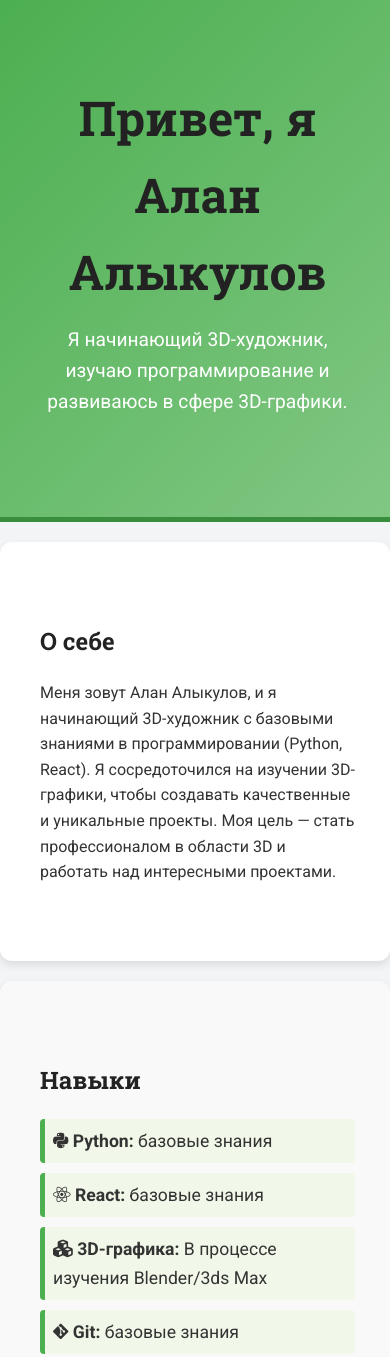
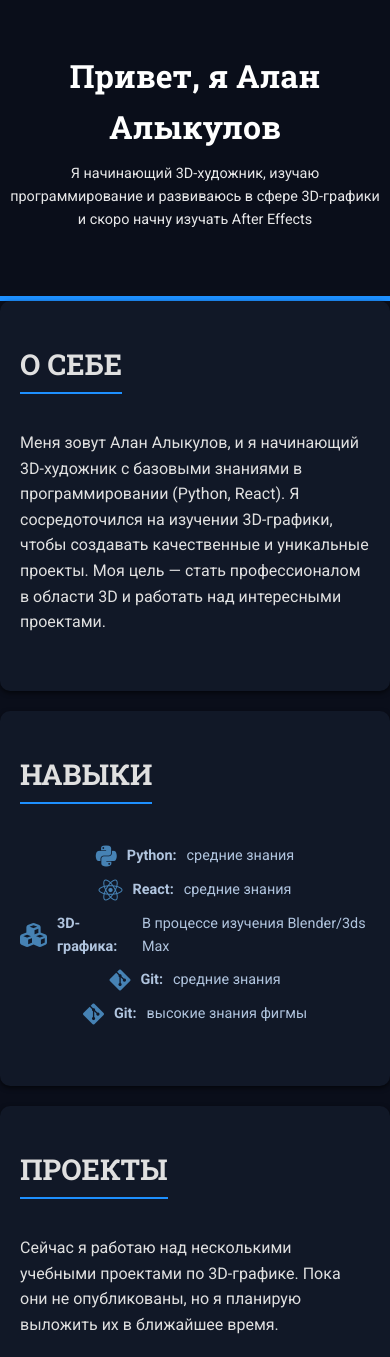
Before and after one commit to AlanAlykulov/portfolio, a plain HTML site: page index.html in a window 390 px wide. Shown: the top 1357 px of the page. Drawn offline with Linux system fonts and the light colour scheme.

Commit message:
Initial commit

```diff
--- a/index.html
+++ b/index.html
@@ -3,7 +3,7 @@
 <head>
     <meta charset="UTF-8">
     <meta name="viewport" content="width=device-width, initial-scale=1.0">
-    <title>Портфолио</title>
+    <title>Портфолио Алыкулова Алана</title>
     <link href="https://fonts.googleapis.com/css2?family=Roboto:wght@400;700&family=Roboto+Slab:wght@400;700&display=swap" rel="stylesheet">
     <link rel="stylesheet" href="style.css">
     <link rel="stylesheet" href="https://cdnjs.cloudflare.com/ajax/libs/font-awesome/6.0.0-beta3/css/all.min.css">
@@ -12,40 +12,42 @@
     <header>
         <div class="container">
             <h1>Привет, я Алан Алыкулов</h1>
-            <p>Я начинающий 3D-художник, изучаю программирование и развиваюсь в сфере 3D-графики.</p>
+            <p>Я начинающий 3D-художник, изучаю программирование и развиваюсь в сфере 3D-графики и скоро начну изучать After Effects</p>
         </div>
     </header>
 
-    <section class="about">
+    <section class="about fade-in">
         <div class="container">
             <h2>О себе</h2>
             <p>Меня зовут Алан Алыкулов, и я начинающий 3D-художник с базовыми знаниями в программировании (Python, React). Я сосредоточился на изучении 3D-графики, чтобы создавать качественные и уникальные проекты. Моя цель — стать профессионалом в области 3D и работать над интересными проектами.</p>
         </div>
     </section>
 
-    <section class="skills">
+    <section class="skills fade-in">
         <div class="container">
             <h2>Навыки</h2>
             <ul>
-                <li><i class="fab fa-python"></i> <strong>Python:</strong> базовые знания</li>
-                <li><i class="fab fa-react"></i> <strong>React:</strong> базовые знания</li>
+                <li><i class="fab fa-python"></i> <strong>Python:</strong> средние знания</li>
+                <li><i class="fab fa-react"></i> <strong>React:</strong> средние знания</li>
                 <li><i class="fas fa-cubes"></i> <strong>3D-графика:</strong> В процессе изучения Blender/3ds Max</li>
-                <li><i class="fab fa-git-alt"></i> <strong>Git:</strong> базовые знания</li>
+                <li><i class="fab fa-git-alt"></i> <strong>Git:</strong> средние знания</li>
+                <li><i class="fab fa-git-alt"></i> <strong>Git:</strong> высокие знания фигмы</li>
             </ul>
         </div>
     </section>
 
-    <section class="projects">
+    <section class="projects fade-in">
         <div class="container">
             <h2>Проекты</h2>
             <p>Сейчас я работаю над несколькими учебными проектами по 3D-графике. Пока они не опубликованы, но я планирую выложить их в ближайшее время.</p>
         </div>
     </section>
 
-    <section class="contact">
+    <section class="contact fade-in">
         <div class="container">
             <h2>Контакты</h2>
             <p>Email: <a href="mailto:alanalykulov@gmail.com">alanalykulov@gmail.com</a></p>
+            <p>Телефон: <a href="tel:+9960502404099">+996502404099</a></p>
             <p><a href="https://github.com/alanalykulov" target="_blank"><i class="fab fa-github"></i> GitHub</a></p>
         </div>
     </section>
--- a/style.css
+++ b/style.css
@@ -1,128 +1,171 @@
 body {
+    font-family: 'Roboto', sans-serif;
     margin: 0;
-    font-family: 'Roboto', Arial, sans-serif;
+    padding: 0;
+    color: #e0e0e0;
+    background-color: #0a0e1a;
     line-height: 1.6;
-    color: #333;
-    background-color: #f3f4f6;
+    overflow-x: hidden;
 }
 
 h1, h2 {
     font-family: 'Roboto Slab', serif;
-    color: #222;
-    margin-bottom: 20px;
+    margin: 0;
+    color: #ffffff;
 }
 
-.container {
-    width: 90%;
-    max-width: 1200px;
-    margin: 0 auto;
-    padding: 20px;
+a {
+    text-decoration: none;
+    color: #1e90ff;
+    border-bottom: 1px solid #1e90ff;
+    transition: color 0.3s, border-bottom-color 0.3s;
 }
 
-header {
-    background: linear-gradient(135deg, #4CAF50, #81C784);
-    color: white;
-    text-align: center;
-    padding: 60px 20px;
-    border-bottom: 5px solid #388E3C;
+a:hover {
+    color: #4682b4;
+    border-bottom-color: #4682b4;
 }
 
-header h1 {
-    font-size: 3rem;
-    margin: 0;
-    animation: fadeIn 1s ease-in-out;
-}
-
-header p {
-    font-size: 1.2rem;
-    margin-top: 15px;
+.fade-in {
+    opacity: 0;
+    transform: translateY(20px);
+    animation: fadeIn 1s forwards;
 }
 
 @keyframes fadeIn {
-    from {
-        opacity: 0;
-        transform: translateY(-10px);
-    }
     to {
         opacity: 1;
         transform: translateY(0);
     }
 }
 
-.about {
-    background-color: #ffffff;
+section {
+    opacity: 0;
+    transform: translateY(30px);
+    animation: slideIn 1s ease-out forwards;
+    background: #111827;
+    margin-bottom: 20px;
     padding: 40px 20px;
-    margin: 20px 0;
-    border-radius: 12px;
-    box-shadow: 0 4px 8px rgba(0, 0, 0, 0.1);
-    transition: transform 0.2s, box-shadow 0.2s;
+    border-radius: 10px;
+    box-shadow: 0 2px 5px rgba(0, 0, 0, 0.6);
 }
 
-.about:hover {
-    transform: translateY(-5px);
-    box-shadow: 0 6px 12px rgba(0, 0, 0, 0.2);
+section:nth-child(1) { animation-delay: 0.2s; }
+section:nth-child(2) { animation-delay: 0.4s; }
+section:nth-child(3) { animation-delay: 0.6s; }
+section:nth-child(4) { animation-delay: 0.8s; }
+
+h2 {
+    font-size: 2rem;
+    color: #e0e0e0;
+    margin-bottom: 20px;
+    text-transform: uppercase;
+    border-bottom: 2px solid #1e90ff;
+    display: inline-block;
+    padding-bottom: 5px;
 }
 
-.skills {
-    background-color: #f9f9f9;
-    padding: 40px 20px;
+ul {
+    list-style: none;
+    padding: 0;
     margin: 20px 0;
-    border-radius: 12px;
-    box-shadow: 0 4px 8px rgba(0, 0, 0, 0.1);
 }
 
-.skills ul {
-    list-style-type: none;
-    padding: 0;
+ul li {
+    font-size: 1.1rem;
+    margin: 10px 0;
+    display: flex;
+    align-items: center;
+    justify-content: center;
+    gap: 10px;
+    color: #b0c4de;
 }
 
-.skills li {
-    margin: 10px 0;
-    font-size: 1.1rem;
-    padding: 8px;
-    background-color: #f1f8e9;
-    border-left: 5px solid #4CAF50;
-    border-radius: 4px;
+ul li i {
+    font-size: 1.5rem;
+    color: #4682b4;
 }
 
-/* Стили для секции Projects */
-.projects {
-    background-color: #ffffff;
-    padding: 40px 20px;
-    margin: 20px 0;
-    border-radius: 12px;
-    box-shadow: 0 4px 8px rgba(0, 0, 0, 0.1);
+.contact p, .contact a {
+    font-size: 1rem;
+    margin-bottom: 10px;
+    color: #b0c4de;
 }
 
-.contact {
-    background-color: #f9f9f9;
-    padding: 40px 20px;
-    margin: 20px 0;
-    border-radius: 12px;
-    box-shadow: 0 4px 8px rgba(0, 0, 0, 0.1);
+header {
+    background: #0a0e1a;
+    color: #ffffff;
     text-align: center;
+    padding: 80px 20px;
+    border-bottom: 5px solid #1e90ff;
 }
 
-.contact a {
-    color: #4CAF50;
-    text-decoration: none;
-    font-weight: bold;
+header h1 {
+    font-size: 3rem;
+    margin-bottom: 10px;
 }
 
-.contact a:hover {
-    color: #388E3C;
-    text-decoration: underline;
+header p {
+    font-size: 1.3rem;
+    margin-top: 0;
+    opacity: 0.9;
+}
+
+a.button {
+    display: inline-block;
+    padding: 10px 20px;
+    background: #1e90ff;
+    color: #ffffff;
+    border-radius: 5px;
+    text-transform: uppercase;
+    font-weight: bold;
+    transition: background 0.3s;
+}
+
+a.button:hover {
+    background: #4682b4;
 }
 
 footer {
-    background-color: #333;
-    color: white;
+    background: #0a0e1a;
+    color: #b0c4de;
     text-align: center;
-    padding: 20px 0;
-    margin-top: 20px;
+    padding: 10px 0;
+    font-size: 0.9rem;
 }
 
-footer p {
-    margin: 0;
-    font-size: 0.9rem;
+@media (max-width: 768px) {
+    header h1 {
+        font-size: 2.5rem;
+    }
+
+    header p {
+        font-size: 1.1rem;
+    }
+
+    h2 {
+        font-size: 1.8rem;
+    }
+
+    ul li {
+        font-size: 1rem;
+    }
 }
+
+@media (max-width: 480px) {
+    header {
+        padding: 50px 10px;
+    }
+
+    header h1 {
+        font-size: 2rem;
+    }
+
+    header p {
+        font-size: 0.9rem;
+    }
+
+    ul li {
+        font-size: 0.9rem;
+    }
+}
```
